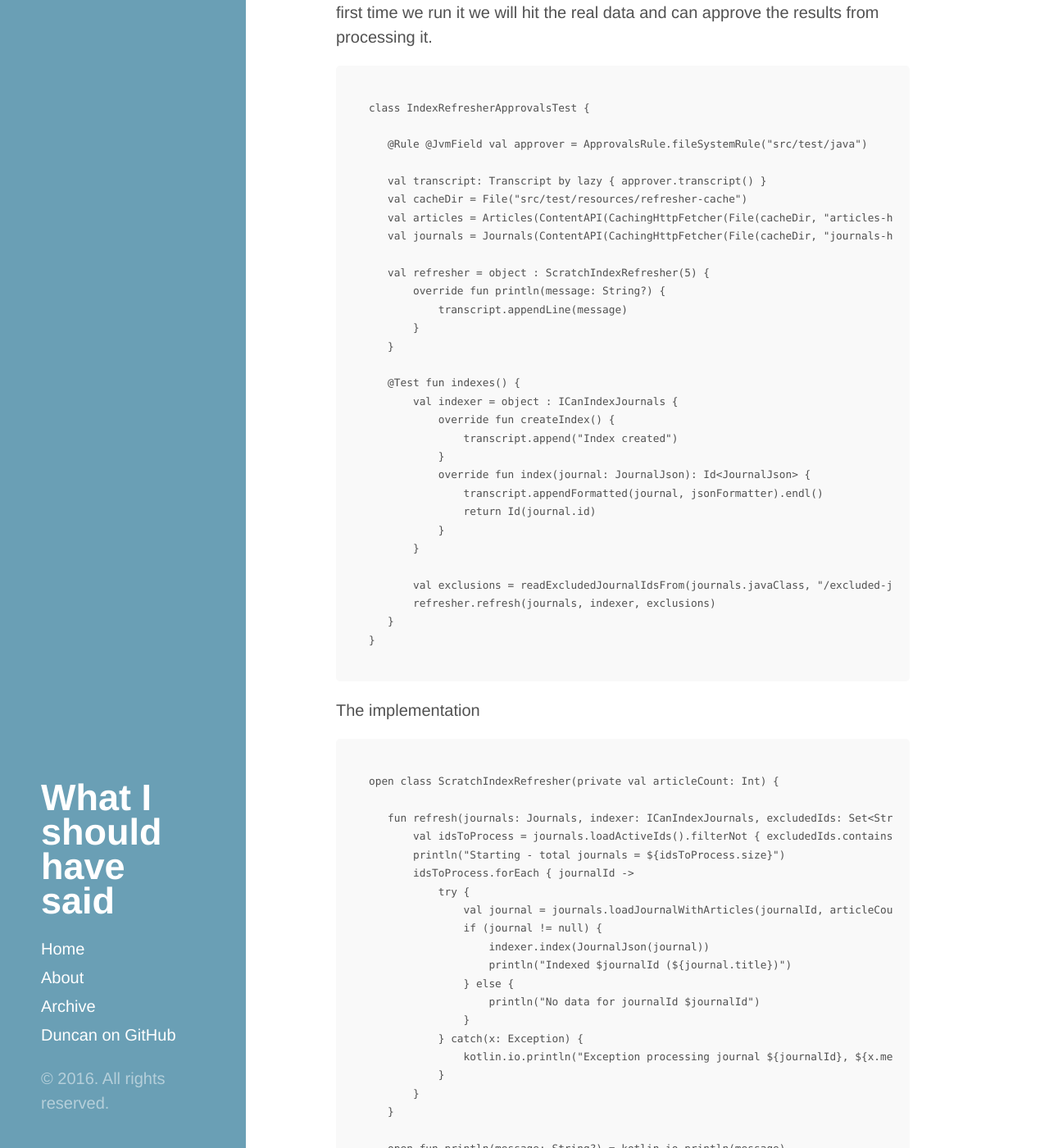
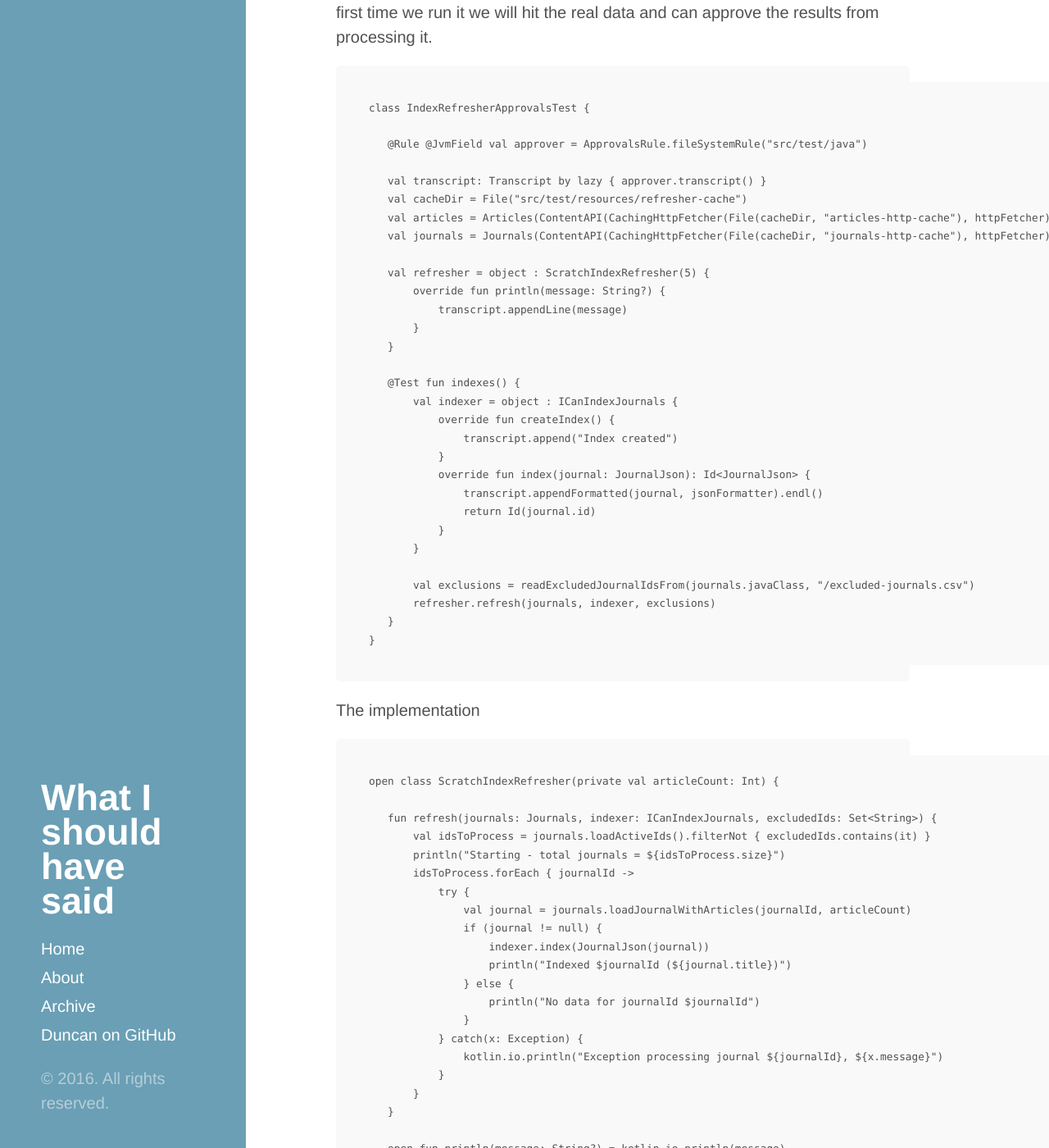
Before and after one commit to dmcg/dmcg.github.io, a Jekyll site: the page built from index.html, in a window 1280 px wide and 1400 px high, scrolled down 1510 px. Shown: the whole window at 82% size. Built offline with Jekyll 4.4.1, drawn with Linux system fonts in a browser that asks for light colours; the list of posts is cut into pages by our own code.

Commit message:
A bit better code sizing

```diff
--- a/_sass/_code.scss
+++ b/_sass/_code.scss
@@ -6,6 +6,8 @@
 code,
 pre {
   font-family: $code-font-family;
+  width: 50rem;
+  overflow-x: scroll;
 }
 
 code {
```
